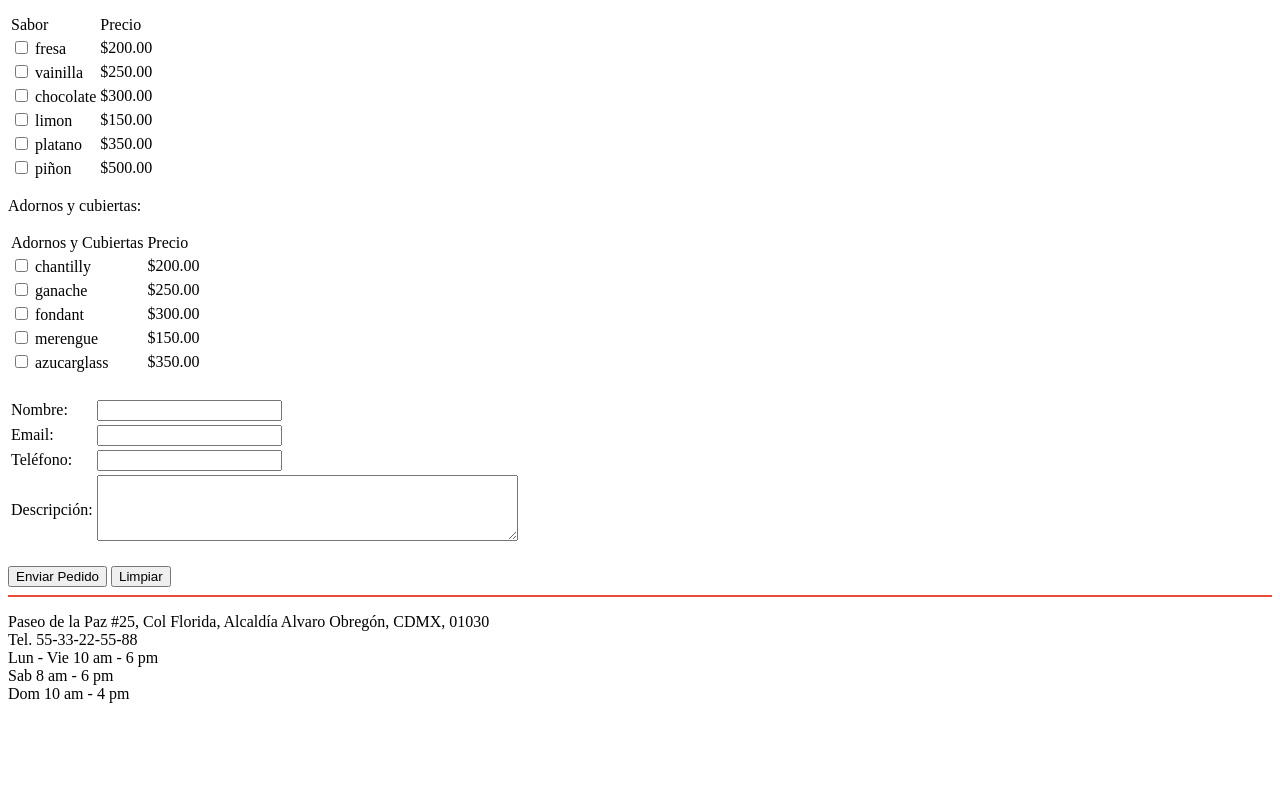
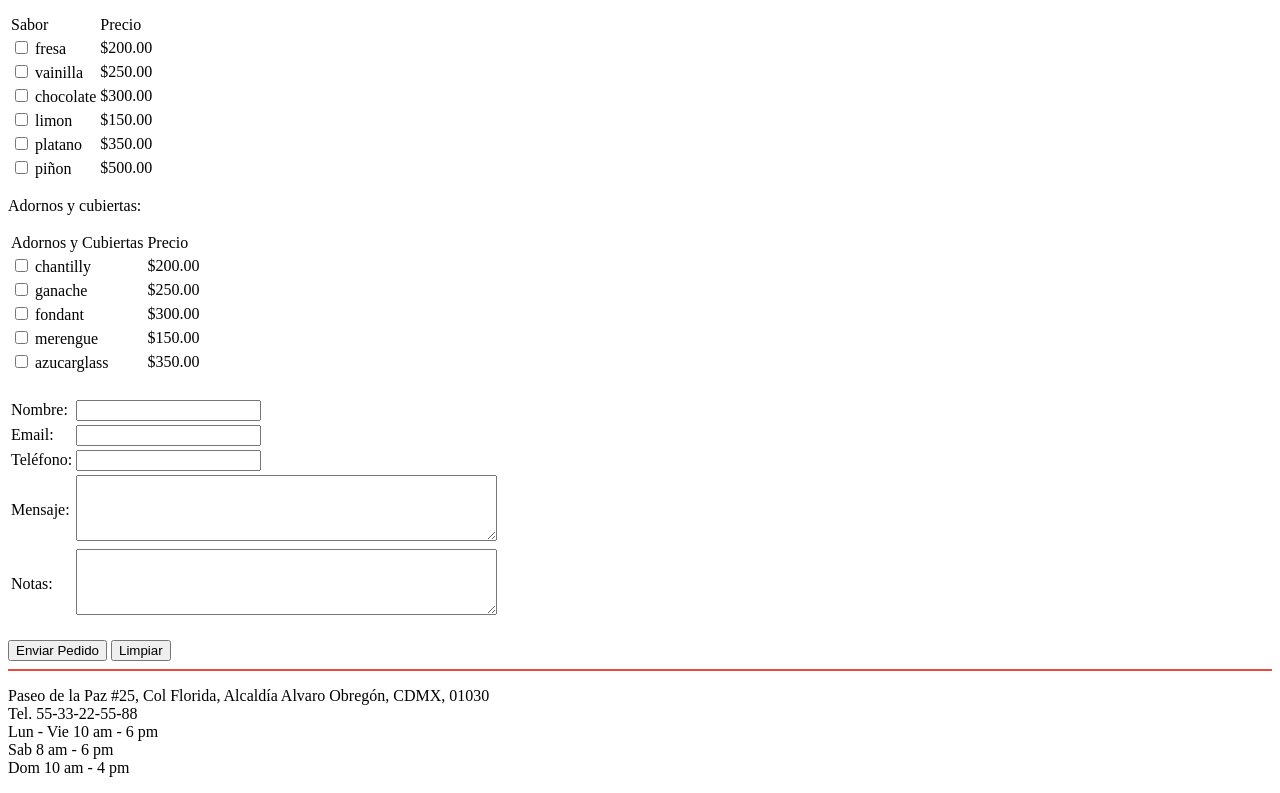
Before and after one commit to oscar-rh/mission1, a plain HTML site: page practica2/index.html in a window 1280 px wide. Shown: the part 539-1332 px from the top of the page. Before the commit the page ends 1258 px from the top, so only its background shows below. Drawn offline with Linux system fonts and the light colour scheme.

Commit message:
Add files via upload

```diff
--- a/practica2/index.html
+++ b/practica2/index.html
@@ -83,11 +83,6 @@
         </table>
 
       <p>Adornos y cubiertas:</p>
-
-
-
-
-
 
 
       <table>
@@ -184,10 +179,20 @@
                 </tr>
                 <tr>
                     <td>
-                        <label for="descripcion">Descripción:</label>
+                        <label for="mensaje">Mensaje:</label>
                     </td>
                     <td>
-                        <textarea id="descripcion" name="descripcion" rows="4" cols="50">
+                        <textarea id="mensaje" name="mensaje" rows="4" cols="50">
+
+                            </textarea>
+                    </td>
+                </tr>
+                <tr>
+                    <td>
+                        <label for="notas">Notas:</label>
+                    </td>
+                    <td>
+                        <textarea id="notas" name="notas" rows="4" cols="50">
 
                             </textarea>
                     </td>
```
Also changed, not shown: practica2/pastelero.html (+7 -1 lines).
